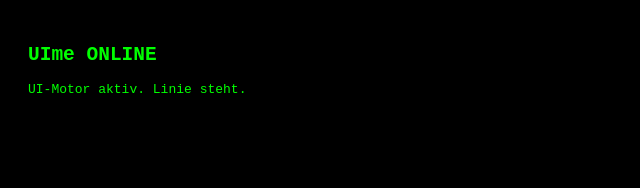
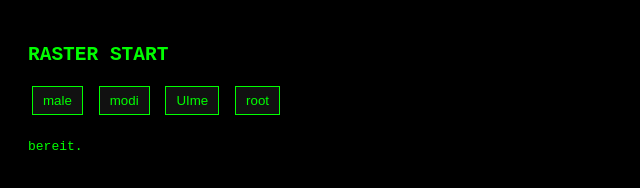
Before and after one commit to iki1uc/UIme, a plain HTML site: page index.html in a window 1280 px wide. Shown: the whole page, without its empty margins (0-640 px from the left). Drawn offline with Linux system fonts and the light colour scheme.

Commit message:
Update index.html

```diff
--- a/index.html
+++ b/index.html
@@ -2,15 +2,31 @@
 <html>
 <head>
 <meta charset="UTF-8">
-<title>UIme</title>
+<title>ROOT RASTER</title>
 <style>
 body { background:#000; color:#0f0; font-family:monospace; padding:20px; }
+a, button { color:#0f0; background:#111; border:1px solid #0f0; padding:6px 10px; text-decoration:none; margin:4px; display:inline-block; }
+#out { margin-top:20px; white-space:pre; }
 </style>
 </head>
 <body>
 
-<h2>UIme ONLINE</h2>
-<p>UI-Motor aktiv. Linie steht.</p>
+<h2>RASTER START</h2>
+
+<!-- Einstiegs-Punkte (Bewegung im Raster) -->
+<button onclick="setPoint('male')">male</button>
+<button onclick="setPoint('modi')">modi</button>
+<button onclick="setPoint('UIme')">UIme</button>
+<button onclick="setPoint('root')">root</button>
+
+<div id="out">bereit.</div>
+
+<script>
+function setPoint(name) {
+  document.getElementById('out').textContent =
+    'Einstiegspunkt: ' + name + '\nBewegung im Raster aktiv.';
+}
+</script>
 
 </body>
 </html>
```
